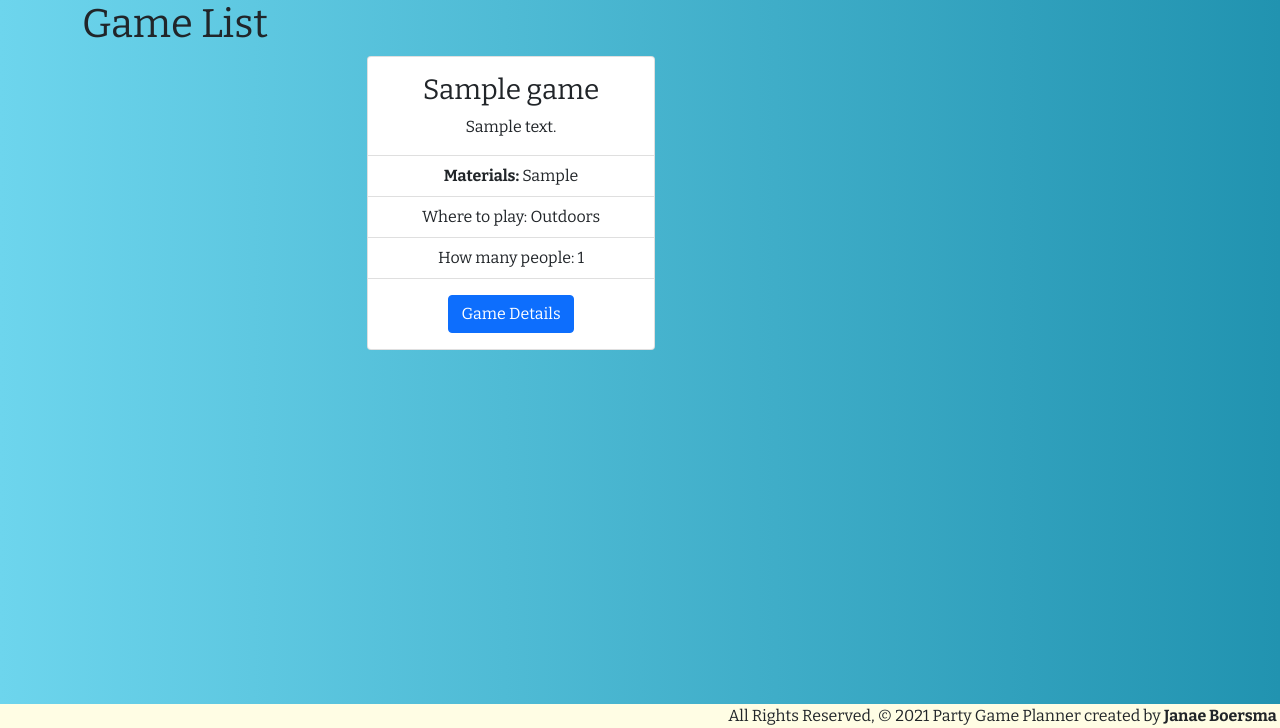
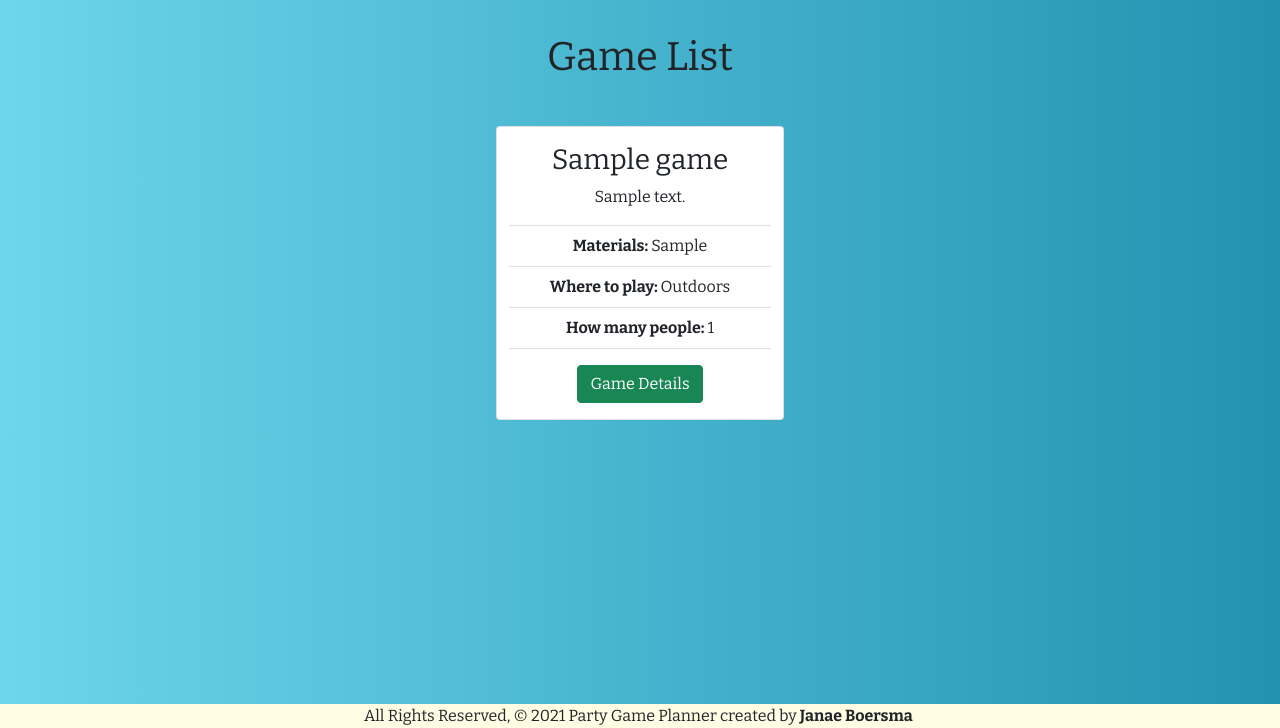
Before and after one commit to janae-b/partygameplanner, a Django app: page /games/ in a window 1280 px wide. Shown: the part 72-800 px from the top of the page. Run offline with Django 3.2, Linux system fonts and the light colour scheme; a user stored in the database is signed in; tables that the repository leaves empty hold one stand-in row (values such as "Sample post").

Commit message:
add styling

```diff
--- a/main_app/models.py
+++ b/main_app/models.py
@@ -5,8 +5,8 @@ from django.contrib.auth.models import User
 
 EMOJIS = (
       ('A', '🍬'),
-      ('Y', '🧶'),
-      ('M', '🧵'),
+      ('Y', '🎲'),
+      ('M', '🔮'),
       ('H', '🎩'),
       ('P', '🥳'),
       ('R', '🙌'),
@@ -17,7 +17,8 @@ EMOJIS = (
       ('1', '👾'),
       ('2', '😎'),
       ('3', '🥸'),
-      ('4', '🎈')
+      ('4', '🎈'),
+      ('5', '🎁')
 )
 
 WHERE = (
@@ -45,7 +46,7 @@ class Plan(models.Model):
 class Game(models.Model):
   name = models.CharField(max_length=100, help_text="Enter the name")
   description = models.TextField(max_length=250, help_text="Enter a description of the game")
-  instructions = models.TextField(max_length=250,
+  instructions = models.TextField(max_length=350,
   help_text="Enter your instructions",
   default= '''1.
 2.
@@ -72,8 +73,6 @@ class Party(models.Model):
   date = models.DateField('Party Date')
   name = models.CharField('Party Name',
     max_length=150
-    # choices=PHASES,
-    # default=PHASES[0][0]
   )
 
   game = models.ForeignKey(Game, on_delete=models.CASCADE)
--- a/main_app/static/css/style.css
+++ b/main_app/static/css/style.css
@@ -1,39 +1,54 @@
 body {
   display: flex;
   font-family: 'Bitter', serif;
-
   min-height: 100vh;
   flex-direction: column;
-  margin:0;
+  margin: 0; */
   background: #2193b0;
   background: -webkit-linear-gradient(to right, #6dd5ed, #2193b0);
   background: linear-gradient(to right, #6dd5ed, #2193b0);
 }
+
+/* .navbar {
+  display: flex;
+  font-family: 'Bitter', serif;
+  min-height: 100vh;
+  flex-direction: column;
+  margin: 0;
+} */
 
 main {
   flex: 1 0 auto;
 }
 
 footer.page-footer {
-  padding-top: 0;
-  text-align: right;
+  /* position: fixed; */
+  margin-top: 15px;
+  left: 0;
+  bottom: 0;
+  width: 100%;
+  text-align: center;
   background-color: #FFFDE4;
+}
+
+h1 {
+  display: flex;
+  justify-content: center;
+  justify-self: center;
+  align-items: center;
+  margin-top: 3%;
+  margin-bottom: 4%;
 }
 
 html {
   height:100%;
 }
 
-.row {
-    display: flex;
-    flex-direction: row;
-    justify-content: center;
-    flex-wrap: wrap-reverse;
-    column-gap: 60px;
-    row-gap: 20px;
-    margin-bottom: 20px;
+.form {
+  margin-top: 20%;
+  margin-bottom: 20%;
+  padding: 20%;
 }
-
 
 .card-task {
   display: flex;
@@ -44,7 +59,6 @@ html {
   border-radius: 42px;
   background: linear-gradient(145deg, #96d4b1, #b3fdd3);
   box-shadow:  17px 17px 31px #72a086;
-              /* -17px -17px 100px #dcffff; */
   text-align: center;
   min-width: 10rem;
   max-width: 20rem;
@@ -90,7 +104,17 @@ html {
   transform:translate(-50%, -50%);
 }
 
-
+#game-list-body {
+  display: flex;
+  text-align: center;
+  align-items: center;
+  flex-direction: row;
+  flex-wrap: wrap-reverse;
+  justify-content: center;
+  column-gap: 60px;
+  row-gap: 20px;
+  margin-bottom: 20px;
+}
 
 @keyframes slide {
   0% {
--- a/main_app/templates/games/index.html
+++ b/main_app/templates/games/index.html
@@ -2,12 +2,10 @@
 {% block content %}
 
 <h1>Game List</h1>
-
+<div class=misc>
 {% for game in games %}
-{% comment %} <div class="row row-cols-1 row-cols-md-2 g-4">
-  <div class="col"> {% endcomment %}
-<div class="row">
-  <div class="col-sm-6">
+<div id="game-list-body">
+  <div class="row row-cols-1 row-cols-md-2 g-4">
     <div class="card text-center" style="width: 18rem;">
       <div class="card-body">
         <h3 class="card-title">{{ game.name }}</h3>
@@ -15,15 +13,16 @@
       </div>
       <ul class="list-group list-group-flush">
         <li class="list-group-item"><strong>Materials: </strong>{{ game.materials }}</li>
-        <li class="list-group-item">Where to play: {{ game.get_where_display }}</li>
-        <li class="list-group-item">How many people: {{ game.number }}</li>
+        <li class="list-group-item"><strong>Where to play: </strong>{{ game.get_where_display }}</li>
+        <li class="list-group-item"><strong>How many people: </strong>{{ game.number }}</li>
       </ul>
       <div class="card-body">
-            <a href="{% url 'detail' game.id %}" class="btn btn-primary">Game Details</a>
+            <a href="{% url 'detail' game.id %}" class="btn btn-success">Game Details</a>
       </div>
     </div>
   </div>
 </div>
+</div>
 {% endfor %}
 
 {% endblock %}
--- a/main_app/templates/registration/login.html
+++ b/main_app/templates/registration/login.html
@@ -3,11 +3,13 @@
 
 <h1>Log In</h1>
 
-<form method="post" action="{% url 'login' %}">
+ <form method="post" action="{% url 'login' %}">
   {% csrf_token %}
   {{ form.as_p }}
-  <input type="submit" class="btn" value="login">
+  <input type="submit" class="btn btn-warning" value="login">
   <input type="hidden" name="next" value="{{ next }}">
 </form>
 
+
+
 {% endblock %}
--- a/main_app/templates/registration/signup.html
+++ b/main_app/templates/registration/signup.html
@@ -10,7 +10,7 @@
 <form method="post" action="{% url 'signup' %}">
   {% csrf_token %}
   {{ form.as_p }}
-  <input type="submit" class="btn" value="signup">
+  <input type="submit" class="btn btn-danger" value="Sign Up">
 </form>
 
 {% endblock %}
```
Also changed, not shown: main_app/migrations/0017_alter_plan_emoji.py (added), main_app/migrations/0018_alter_game_instructions.py (added), main_app/static/img/192979.jpg (deleted), main_app/static/img/kristina-evstifeeva-y3h6gh2fpaI-unsplash copy.jpg (deleted), main_app/static/img/kristina-evstifeeva-y3h6gh2fpaI-unsplash.jpg (deleted).
